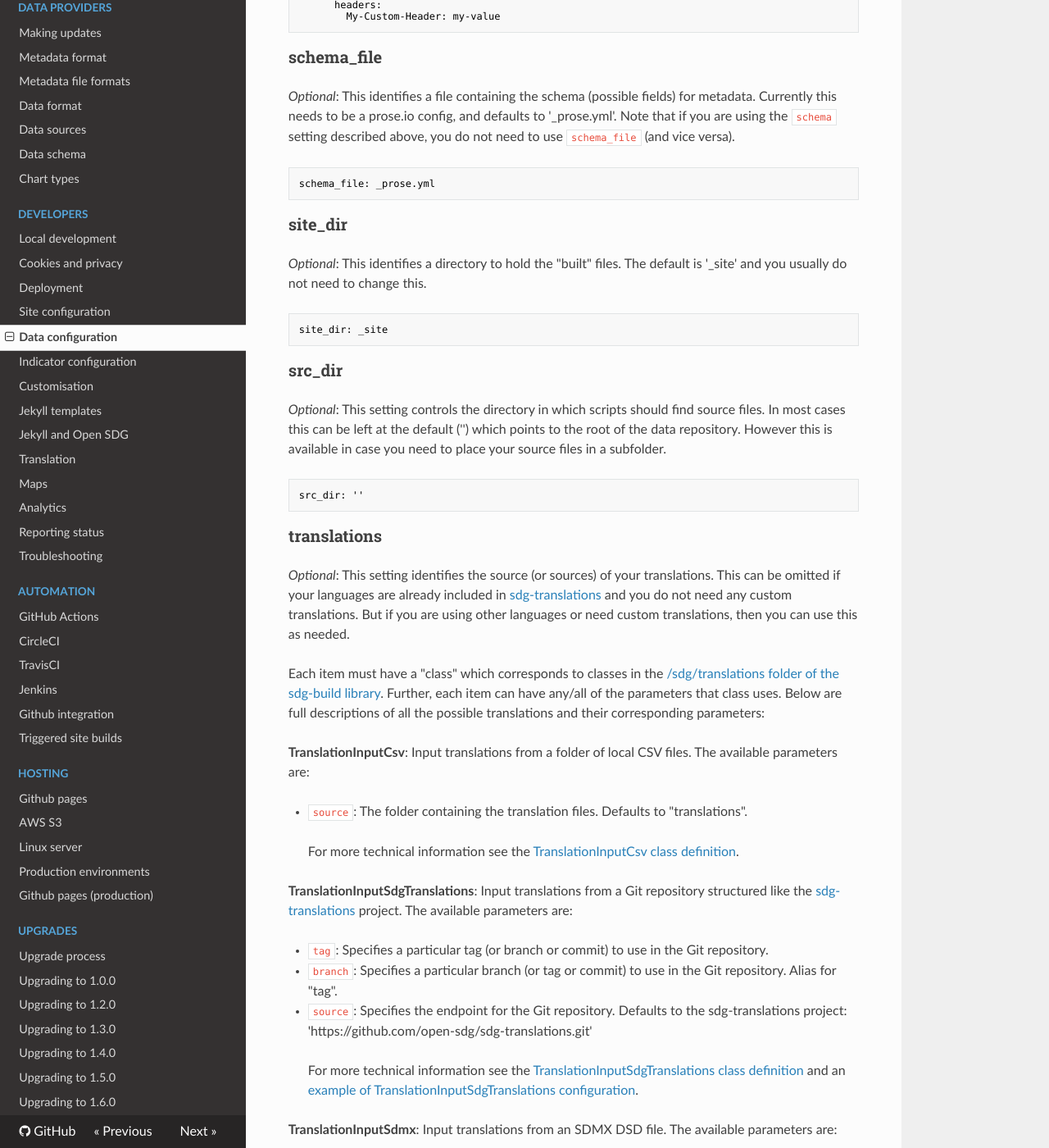
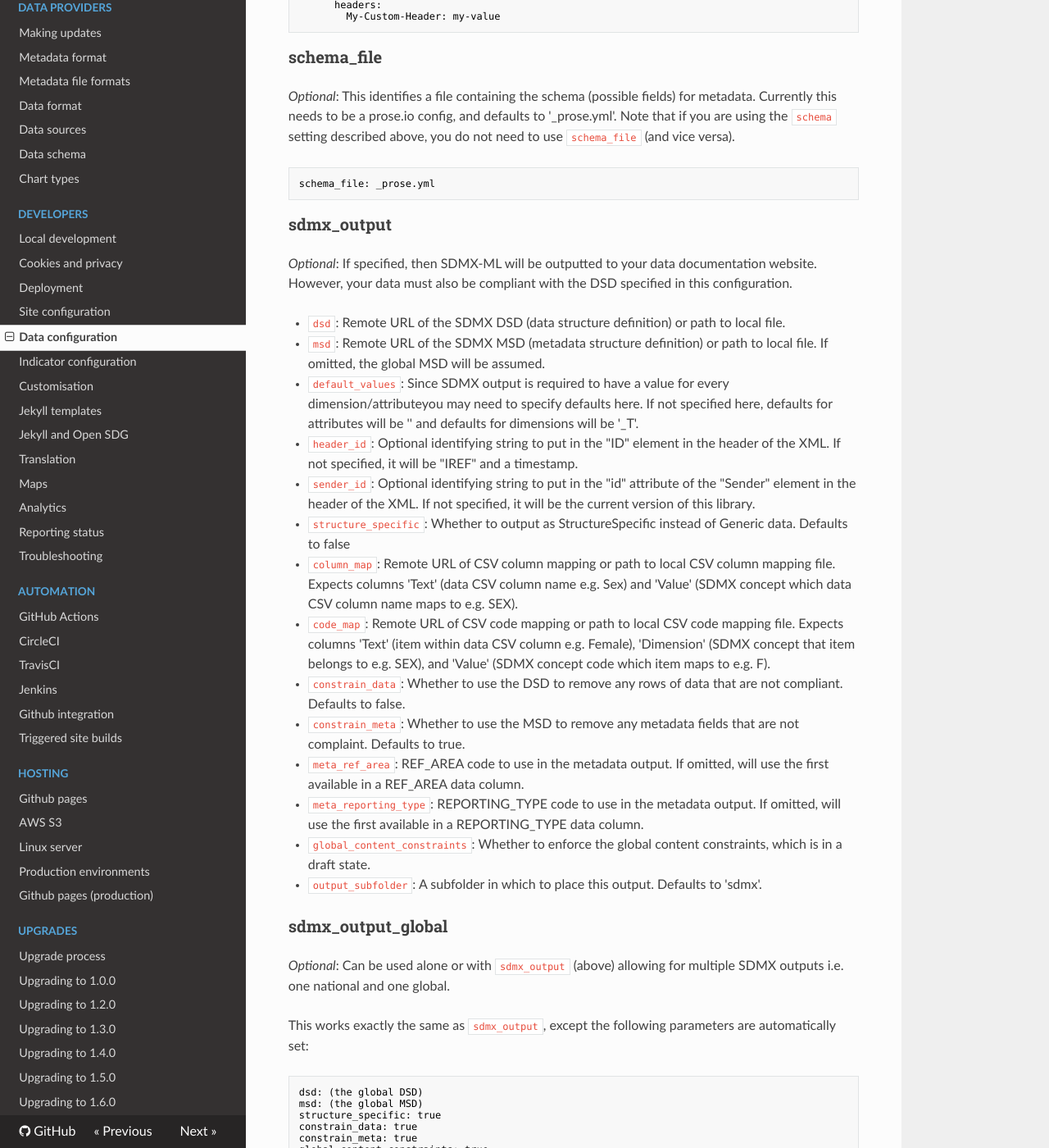
Before and after one commit to open-sdg/open-sdg, an MkDocs documentation site: the page built from docs/data-configuration.md, in a window 1280 px wide and 1400 px high, scrolled down 12902 px. Shown: the whole window at 82% size. Built offline with MkDocs 1.6.1, drawn with Linux system fonts in a browser that asks for light colours; nearby versions of some CDN libraries; old or Windows-style settings are respelled for this version of MkDocs; some of the changed text lies outside the part shown.

Commit message:
Add docs for SDMX output

````diff
--- a/docs/data-configuration.md
+++ b/docs/data-configuration.md
@@ -430,6 +430,56 @@ _Optional_: This identifies a file containing the schema (possible fields) for m
 schema_file: _prose.yml
 ```
 
+### sdmx_output
+
+_Optional_: If specified, then SDMX-ML will be outputted to your data documentation website. However, your data must also be compliant with the DSD specified in this configuration.
+
+* `dsd`: Remote URL of the SDMX DSD (data structure definition) or path to local file.
+* `msd`: Remote URL of the SDMX MSD (metadata structure definition) or path to local file. If omitted, the global MSD will be assumed.
+* `default_values`: Since SDMX output is required to have a value for every dimension/attributeyou may need to specify defaults here. If not specified here, defaults for attributes will be '' and defaults for dimensions will be '_T'.
+* `header_id`: Optional identifying string to put in the "ID" element in the header of the XML. If not specified, it will be "IREF" and a timestamp.
+* `sender_id`: Optional identifying string to put in the "id" attribute of the "Sender" element in the header of the XML. If not specified, it will be the current version of this library.
+* `structure_specific`: Whether to output as StructureSpecific instead of Generic data. Defaults to false
+* `column_map`: Remote URL of CSV column mapping or path to local CSV column mapping file. Expects columns 'Text' (data CSV column name e.g. Sex) and 'Value' (SDMX concept which data CSV column name maps to e.g. SEX).
+* `code_map`: Remote URL of CSV code mapping or path to local CSV code mapping file. Expects columns 'Text' (item within data CSV column e.g. Female), 'Dimension' (SDMX concept that item belongs to e.g. SEX), and 'Value' (SDMX concept code which item maps to e.g. F).
+* `constrain_data`: Whether to use the DSD to remove any rows of data that are not compliant. Defaults to false.
+* `constrain_meta`: Whether to use the MSD to remove any metadata fields that are not complaint. Defaults to true.
+* `meta_ref_area`: REF_AREA code to use in the metadata output. If omitted, will use the first available in a REF_AREA data column.
+* `meta_reporting_type`: REPORTING_TYPE code to use in the metadata output. If omitted, will use the first available in a REPORTING_TYPE data column.
+* `global_content_constraints`: Whether to enforce the global content constraints, which is in a draft state.
+* `output_subfolder`: A subfolder in which to place this output. Defaults to 'sdmx'.
+
+### sdmx_output_global
+
+_Optional_: Can be used alone or with `sdmx_output` (above) allowing for multiple SDMX outputs i.e. one national and one global.
+
+This works exactly the same as `sdmx_output`, except the following parameters are automatically set:
+
+```nohighlight
+dsd: (the global DSD)
+msd: (the global MSD)
+structure_specific: true
+constrain_data: true
+constrain_meta: true
+global_content_constraints: true
+output_subfolder: sdmx-global
+```
+
+If no other customizations are needed beyond these, then the sdmx_output_global can simply be set to true. Example:
+
+```nohighlight
+sdmx_output_global: true
+```
+
+Otherwise it can have all the same parameters as the existing sdmx_output option. Example:
+
+```nohighlight
+sdmx_output_global:
+    meta_reporting_type: N
+    meta_ref_area: KG
+    etc...
+```
+
 ### site_dir
 
 _Optional_: This identifies a directory to hold the "built" files. The default is '_site' and you usually do not need to change this.
````
